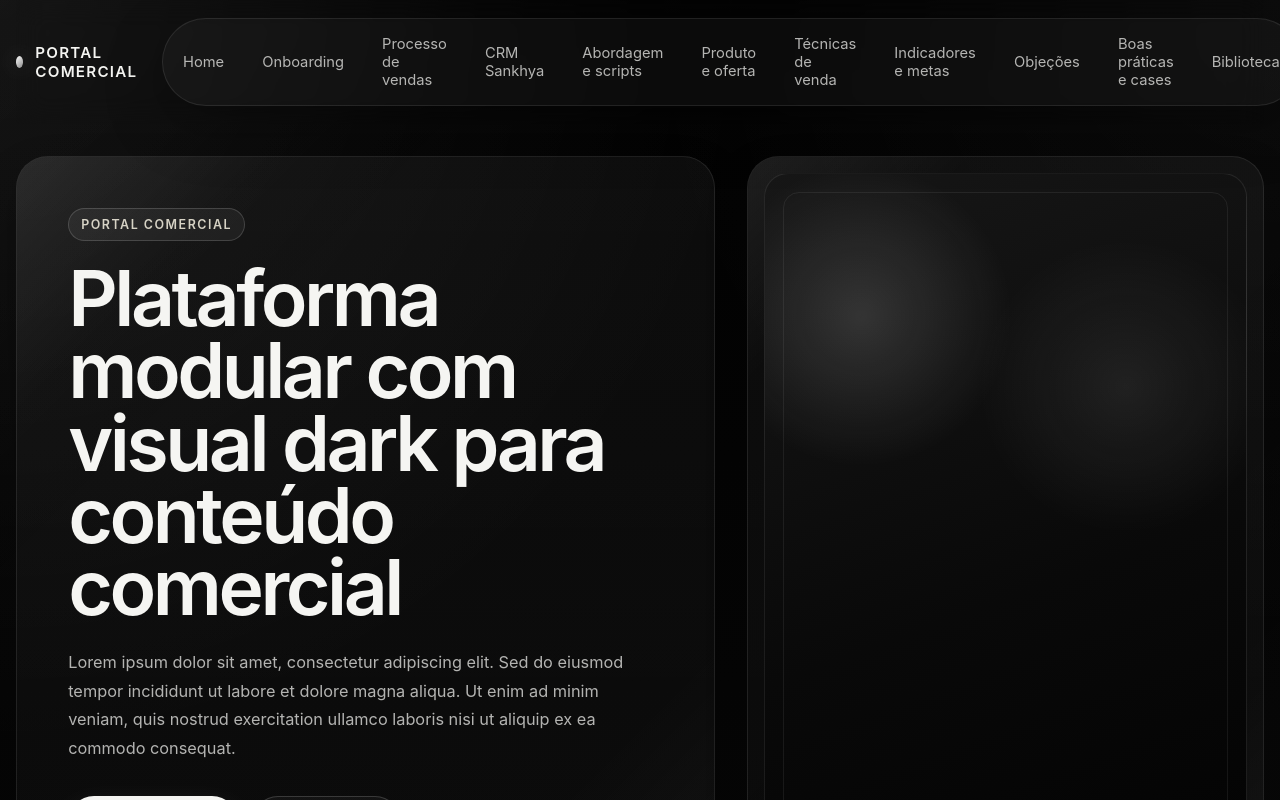
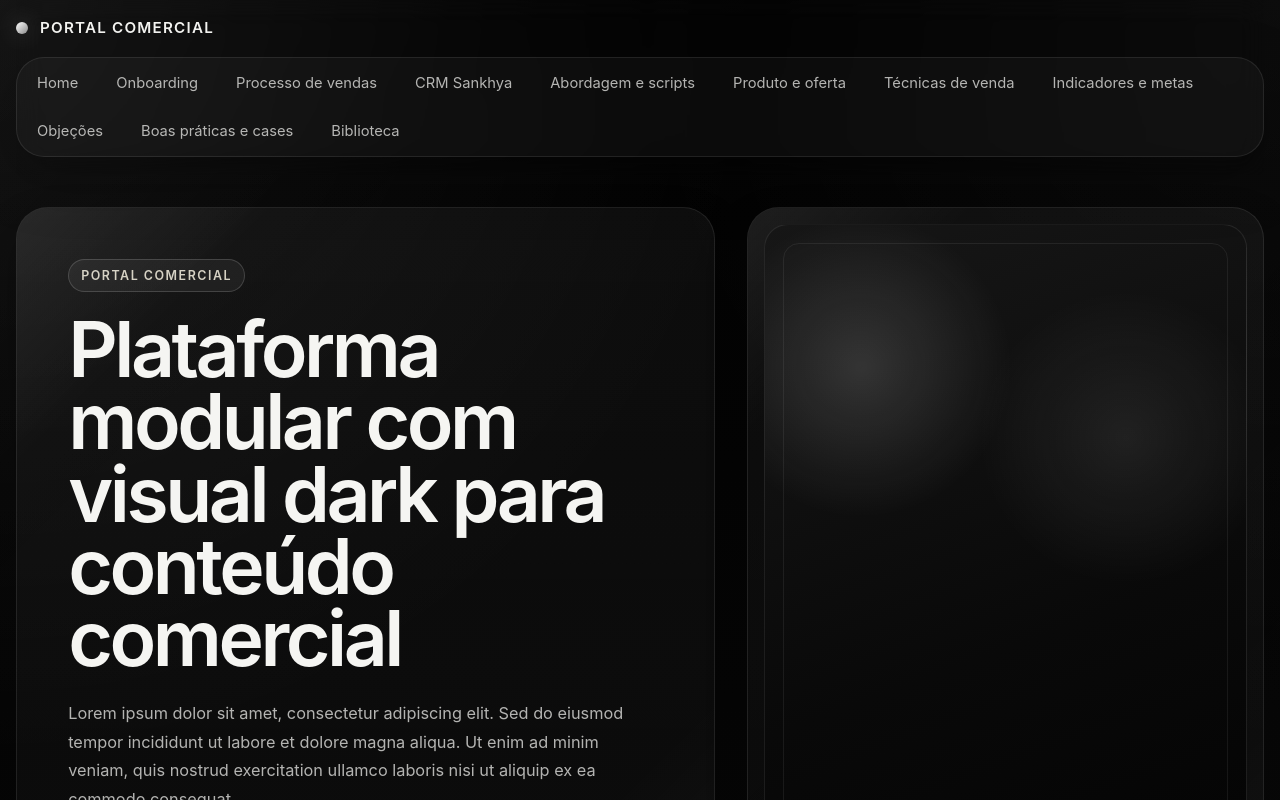
Before and after one commit to Jonatas-F/onbording_comercial, a React (Vite) app: page / in a window 1280 px wide. Shown: the top 800 px of the page. Built offline with nearby package versions, Linux system fonts and the light colour scheme.

Commit message:
style: ajusta header para navegacao completa dos modulos

```diff
--- a/src/assets/styles/global.css
+++ b/src/assets/styles/global.css
@@ -113,7 +113,7 @@ video {
   top: 0;
   z-index: 30;
   display: flex;
-  align-items: center;
+  align-items: flex-start;
   justify-content: space-between;
   gap: var(--space-4);
   width: min(calc(100% - 32px), var(--container));
@@ -126,6 +126,7 @@ video {
   display: inline-flex;
   align-items: center;
   gap: 12px;
+  flex-shrink: 0;
 }
 
 .topbar__mark {
@@ -145,21 +146,27 @@ video {
 }
 
 .topbar__nav {
-  display: inline-flex;
-  align-items: center;
+  display: flex;
+  flex-wrap: wrap;
+  justify-content: flex-end;
   gap: 10px;
+  width: 100%;
   padding: 6px;
   border: 1px solid var(--border);
-  border-radius: var(--radius-pill);
+  border-radius: 28px;
   background: rgba(255, 255, 255, 0.03);
   box-shadow: var(--shadow-soft);
 }
 
 .topbar__nav a {
+  display: inline-flex;
+  align-items: center;
+  justify-content: center;
   padding: 10px 14px;
   border-radius: var(--radius-pill);
   color: var(--text-secondary);
   font-size: 0.92rem;
+  white-space: nowrap;
   transition:
     background var(--transition-base),
     color var(--transition-base),
@@ -460,6 +467,17 @@ video {
   margin-top: 28px;
 }
 
+@media (max-width: 1280px) {
+  .topbar {
+    flex-direction: column;
+    align-items: stretch;
+  }
+
+  .topbar__nav {
+    justify-content: flex-start;
+  }
+}
+
 @media (max-width: 1200px) {
   .hero-block {
     grid-template-columns: 1fr;
@@ -482,13 +500,11 @@ video {
 
 @media (max-width: 860px) {
   .topbar {
-    flex-direction: column;
-    align-items: stretch;
     padding-top: 14px;
   }
 
   .topbar__nav {
-    justify-content: center;
+    justify-content: flex-start;
     flex-wrap: wrap;
   }
 
```
